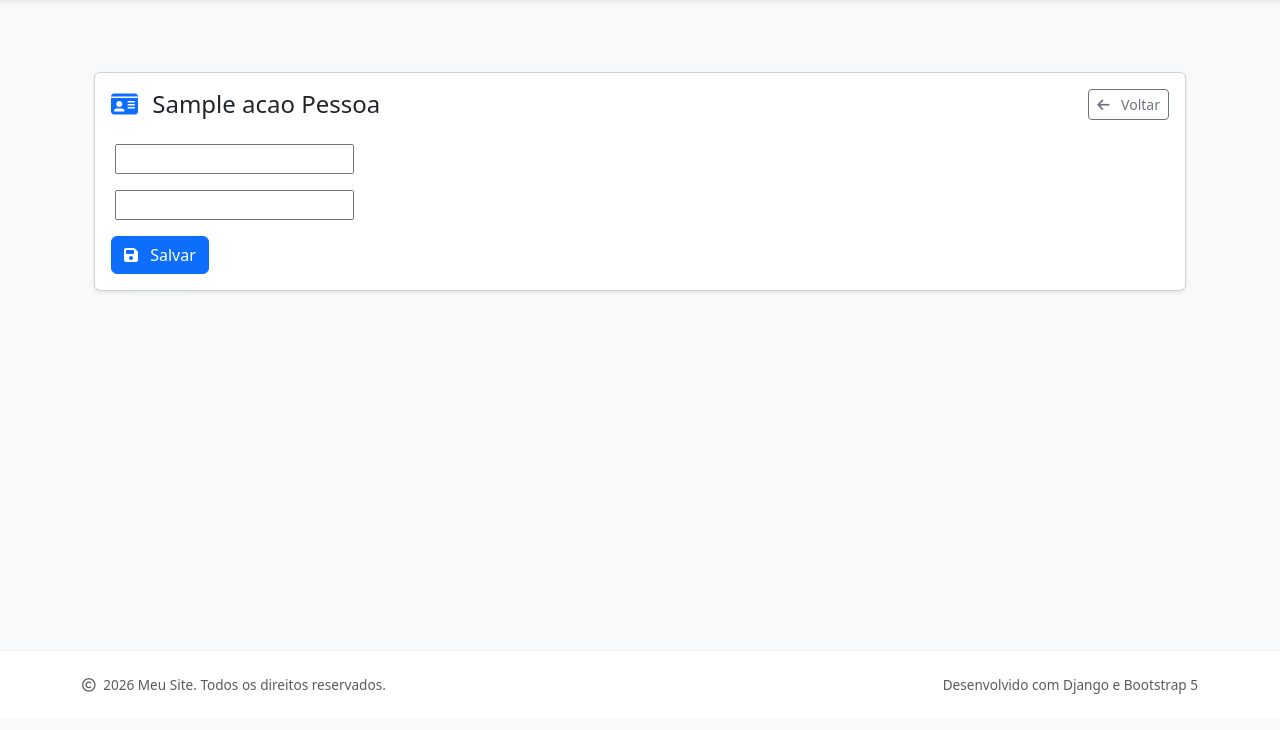
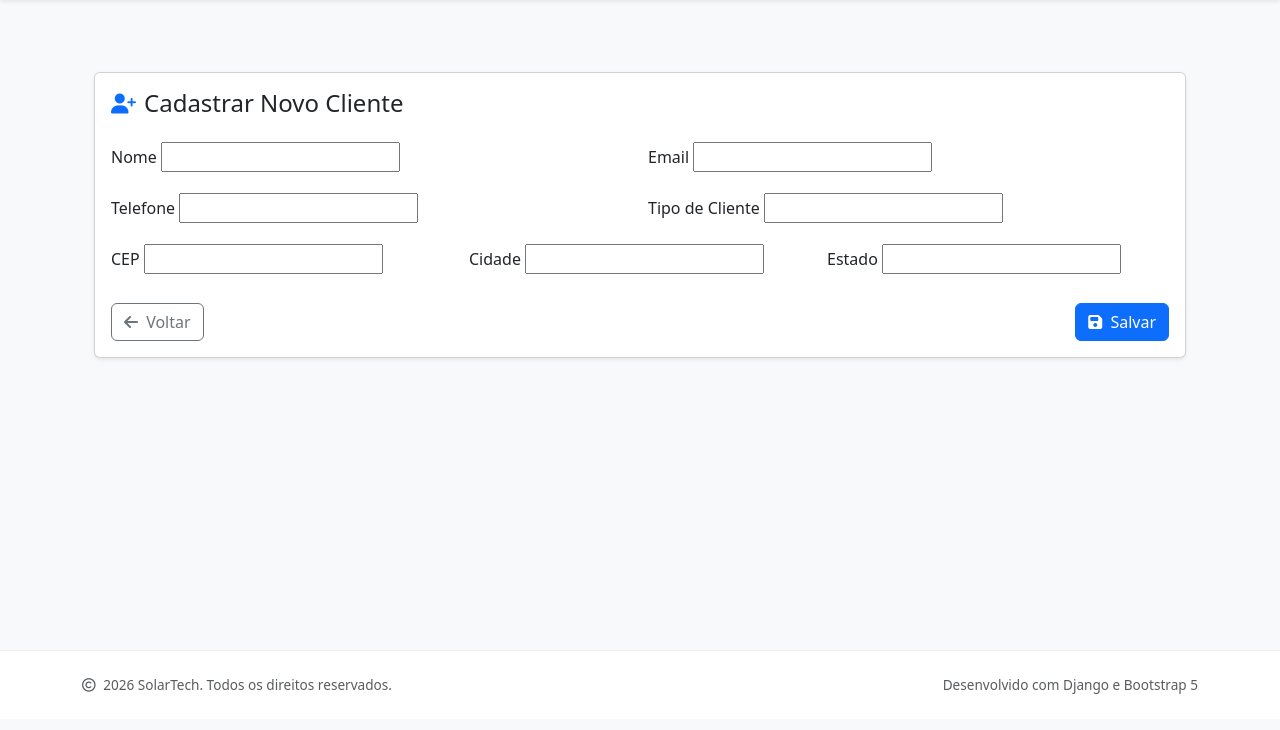
Before and after one commit to lpjunior/backend-turma-python-maf-2025_3, a Django app: template pages/templates/pages/pessoa_form.html in a window 1280 px wide. Shown: the part 70-800 px from the top of the page. Run offline with Django 5.2, Linux system fonts and the light colour scheme; the template is opened without the code that fills it: most values are stand-ins (such as "Sample title", 1, 10 or a date in 2020); form fields are guessed from the names that the template uses.

Commit message:
Update branding and enhance contact and client forms; improve layout and error handling

```diff
--- a/pages/forms.py
+++ b/pages/forms.py
@@ -28,7 +28,7 @@ class ContatoForm(forms.ModelForm):
                 'class': 'form-control'
             }),
             'tipo': forms.Select(attrs={
-                'class': 'form-control'
+                'class': 'form-select'
             }),
             'telefone': forms.TelInput(attrs={
                 'placeholder': '(00) 00000-0000',
--- a/pages/templates/pages/base.html
+++ b/pages/templates/pages/base.html
@@ -208,7 +208,7 @@
 
         <small class="text-muted">
             <i class="fa-regular fa-copyright me-1"></i>
-            {% now "Y" %} Meu Site. Todos os direitos reservados.
+            {% now "Y" %} SolarTech. Todos os direitos reservados.
         </small>
 
         <small class="text-muted">
--- a/pages/templates/pages/mensagens.html
+++ b/pages/templates/pages/mensagens.html
@@ -1,6 +1,6 @@
 {% extends "pages/base.html" %}
 
-{% block title %}Solicitações de Orçamento | SolarTech{% endblock %}
+{% block title %}Solicitações de Orçamento - SolarTech{% endblock %}
 
 {% block content %}
 
--- a/pages/templates/pages/pessoa_form.html
+++ b/pages/templates/pages/pessoa_form.html
@@ -1,61 +1,137 @@
 {% extends "pages/base.html" %}
 
-{% block title %}{{ acao }}Pessoa, SolarTech{% endblock %}
+{% block title %}
+  {% if form.instance.pk %}
+    Editar Cliente - SolarTech
+  {% else %}
+    Novo Cliente - SolarTech
+  {% endif %}
+{% endblock %}
 
 {% block content %}
 
-<section aria-labelledby="titulo-pessoa-form" class="container my-4">
+<section class="container my-4">
+
   <div class="card shadow-sm">
     <div class="card-body">
 
-      <header class="d-flex align-items-center justify-content-between mb-4">
-        <h1 id="titulo-pessoa-form" class="h4 mb-0">
-          <i class="fa-solid fa-id-card me-2 text-primary"></i>
-          {{ acao }} Pessoa
+      <!-- Título -->
+      <header class="d-flex align-items-center mb-4">
+        <i class="fa-solid fa-user-plus fa-lg text-primary me-2"></i>
+        <h1 class="h4 mb-0">
+          {% if form.instance.pk %}
+            Editar Cliente
+          {% else %}
+            Cadastrar Novo Cliente
+          {% endif %}
         </h1>
-
-          <a href="{% url 'pessoas' %}" class="btn btn-sm btn-outline-secondary">
-            <i class="fa-solid fa-arrow-left me-2" aria-hidden="true"></i>
-            Voltar
-          </a>
       </header>
 
+      <!-- Formulário -->
       <form method="post" novalidate>
         {% csrf_token %}
 
-        {% if form.non_field_errors %}
-        <div class="alert alert-danger" role="alert">
-          {{ form.non_field_errors }}
-        </div>
-        {% endif %}
+        <div class="row g-3">
 
-        <div class="mb-3">
-            <label class="form-label" for="{{ form.nome.label }}"></label>
+          <!-- Nome -->
+          <div class="col-md-6">
+            <label for="id_nome" class="form-label">Nome</label>
             {{ form.nome }}
             {% if form.nome.errors %}
-                <div class="text-danger small mt-1">
+              <div class="text-danger small">
                 {{ form.nome.errors }}
               </div>
             {% endif %}
           </div>
 
-        <div class="mb-3">
-            <label class="form-label" for="{{ form.email.label }}"></label>
+          <!-- Email -->
+          <div class="col-md-6">
+            <label for="id_email" class="form-label">Email</label>
             {{ form.email }}
             {% if form.email.errors %}
-                <div class="text-danger small mt-1">
+              <div class="text-danger small">
                 {{ form.email.errors }}
               </div>
             {% endif %}
           </div>
 
-        <button class="btn btn-primary" type="submit">
-            <i class="fa-solid fa-floppy-disk me-2" aria-hidden="true"></i>
+          <!-- Telefone -->
+          <div class="col-md-6">
+            <label for="id_telefone" class="form-label">Telefone</label>
+            {{ form.telefone }}
+            {% if form.telefone.errors %}
+              <div class="text-danger small">
+                {{ form.telefone.errors }}
+              </div>
+            {% endif %}
+          </div>
+
+          <!-- Tipo -->
+          <div class="col-md-6">
+            <label for="id_tipo" class="form-label">Tipo de Cliente</label>
+            {{ form.tipo }}
+            {% if form.tipo.errors %}
+              <div class="text-danger small">
+                {{ form.tipo.errors }}
+              </div>
+            {% endif %}
+          </div>
+
+          <!-- CEP -->
+          <div class="col-md-4">
+            <label for="id_cep" class="form-label">CEP</label>
+            {{ form.cep }}
+            {% if form.cep.errors %}
+              <div class="text-danger small">
+                {{ form.cep.errors }}
+              </div>
+            {% endif %}
+          </div>
+
+          <!-- Cidade -->
+          <div class="col-md-4">
+            <label for="id_cidade" class="form-label">Cidade</label>
+            {{ form.cidade }}
+            {% if form.cidade.errors %}
+              <div class="text-danger small">
+                {{ form.cidade.errors }}
+              </div>
+            {% endif %}
+          </div>
+
+          <!-- Estado -->
+          <div class="col-md-4">
+            <label for="id_estado" class="form-label">Estado</label>
+            {{ form.estado }}
+            {% if form.estado.errors %}
+              <div class="text-danger small">
+                {{ form.estado.errors }}
+              </div>
+            {% endif %}
+          </div>
+
+        </div>
+
+        <!-- Botões -->
+        <div class="mt-4 d-flex justify-content-between">
+
+          <a href="{% url 'pessoas' %}" class="btn btn-outline-secondary">
+            <i class="fa-solid fa-arrow-left me-1"></i>
+            Voltar
+          </a>
+
+          <button type="submit" class="btn btn-primary">
+            <i class="fa-solid fa-save me-1"></i>
             Salvar
           </button>
+
+        </div>
+
       </form>
+
     </div>
   </div>
+
 </section>
 
 {% endblock %}
```
Also changed, not shown: pages/templates/pages/contato.html (+66 -72 lines). Lines whose indentation alone changed are shown as unchanged.
